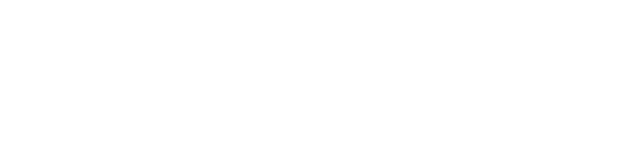
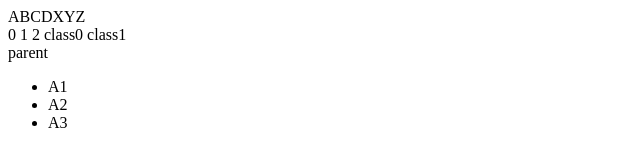
Before and after one commit to lrandom/html_php_36, a plain HTML site: page session4/index.html in a window 1280 px wide. Shown: the whole page, without its empty margins (0-640 px from the left). Drawn offline with Linux system fonts and the light colour scheme.

Commit message:
- demo dom selector

```diff
--- a/session4/index.html
+++ b/session4/index.html
@@ -8,10 +8,10 @@
     <title>Document</title>
     <script>
         var mang = ["Ha Noi", "Hai Phong", "Quang Ninh", "Nam Dinh"];
-        console.log(mang[0]);
-        for (let index = 0; index < mang.length; index++) {
-            console.log(mang[index]);
-        }
+        // console.log(mang[0]);
+        // for (let index = 0; index < mang.length; index++) {
+        //     console.log(mang[index]);
+        // }
 
         //Them phan tu vao mang
         mang.push("Viet Nam");
@@ -35,7 +35,7 @@
 
         //Noi hai mang
         var mang2 = ["A", "B", "C", "D"];
-        mang = mang.concat(mang2);
+        mang = mang.concat(mang2); //<=>mang=[...mang,...mang2] ES6
         console.log("mang sau khi noi");
         console.log(mang);
 
@@ -43,11 +43,73 @@
         mang.splice(0, 2);
         console.log("Mang sau khi cat noi");
         console.log(mang);
+
+        console.log(mang.valueOf());
+
     </script>
 </head>
 
 <body>
+    <div id="test">
+    </div>
 
+    <span>
+        A
+    </span>
+
+    <span>
+        B
+    </span>
+
+    <span>
+        C
+    </span>
+
+    <span class="name">
+
+    </span>
+
+    <span class="name">
+
+    </span>
+
+    <div>
+        <div>child1</div>
+        <div id="child">child</div>
+        <div>child2</div>
+    </div>
+
+    <ul id="wrapper">
+        <li>A1</li>
+        <li>A2</li>
+        <li>A3</li>
+    </ul>
 </body>
 
+<script>
+    //getElementById
+    var node = document.getElementById('test');
+    node.innerHTML = 'ABCDXYZ';
+
+    //getElementsByTagNam
+    var nodesSpan = document.getElementsByTagName('span');
+    for (let index = 0; index < nodesSpan.length; index++) {
+        nodesSpan[index].innerHTML = index;
+    }
+
+    var nodesNameClass = document.getElementsByClassName('name');
+    for (let index = 0; index < nodesNameClass.length; index++) {
+        nodesNameClass[index].innerHTML = 'class' + index;
+    }
+
+    var nodeChild = document.getElementById("child");
+    nodeChild.parentElement.innerHTML = 'parent';
+
+    nodeChild.nextElementSibling.innerHTML = 'child 2 update';
+    nodeChild.previousElementSibling.innerHTML = 'child 1 update';
+
+    var nodeUL = document.getElementById('wrapper');
+    console.log(nodeUL.children.length);
+</script>
+
 </html>
```
